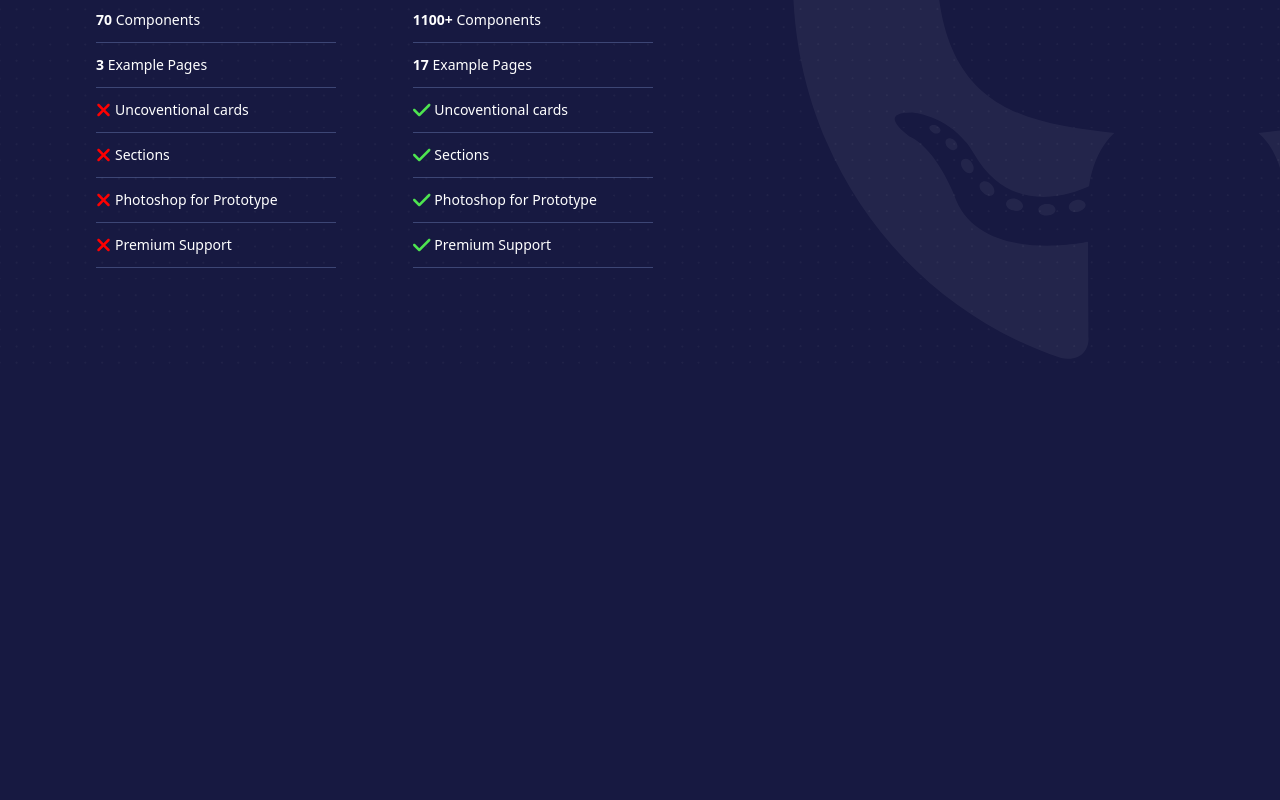
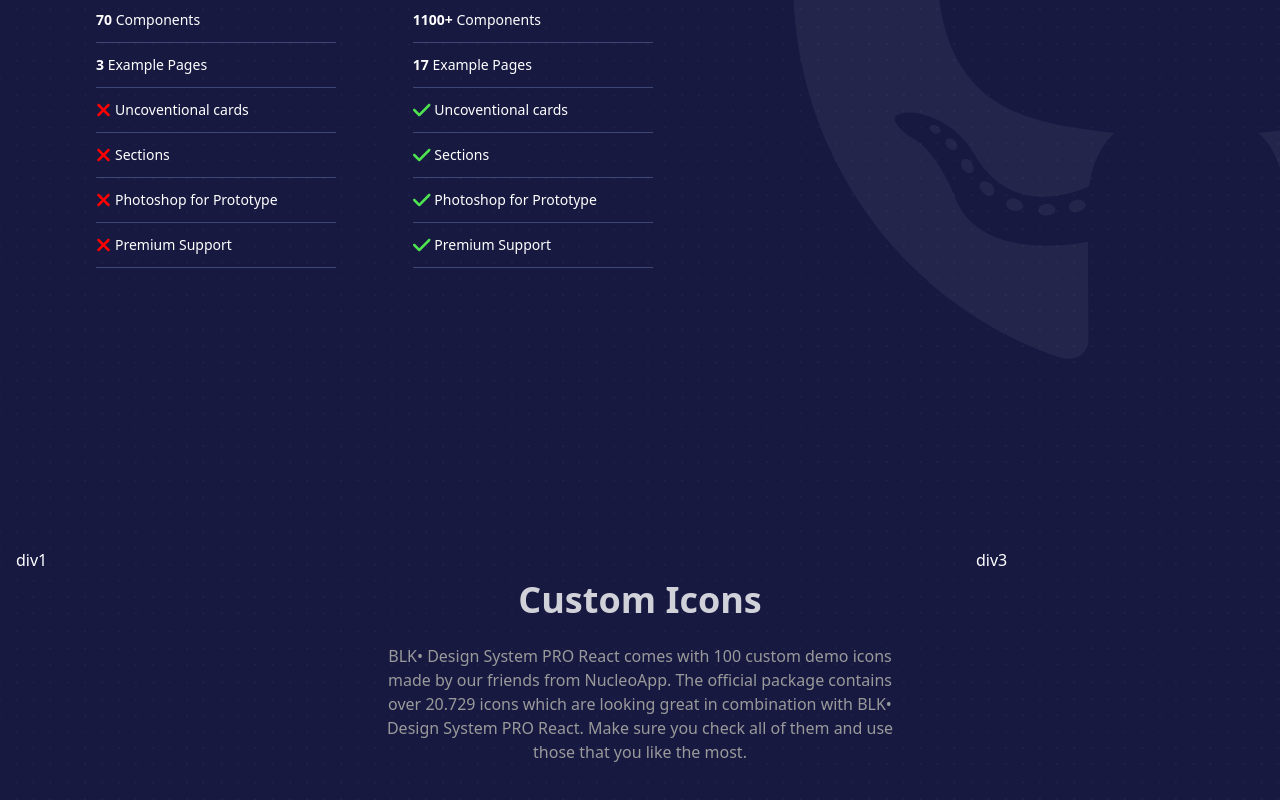
Before and after one commit to ChShehroz/ProjectTailwind, a React (Vite) app: page / in a window 1280 px wide. Shown: the part 1383-2183 px from the top of the page. Before the commit the page ends 1755 px from the top, so only its background shows below. Built offline with nearby package versions, Linux system fonts and the light colour scheme.

Commit message:
Create custom icon

```diff
--- a/src/App.tsx
+++ b/src/App.tsx
@@ -1,5 +1,6 @@
 import FirstSec from "./Component/FirstSec/FirstSec";
 import Icon from "./Component/IconSec/Icon";
+import CustomIcon from "./Component/customIcon/customIcon";
 import "./assets/Style/App.css";
 
 function App() {
@@ -7,6 +8,7 @@ function App() {
     <>
       <FirstSec />
       <Icon />
+      <CustomIcon />
     </>
   );
 }
--- /dev/null
+++ b/src/Component/customIcon/customIcon.tsx
@@ -0,0 +1,30 @@
+const CustomIcon = () => {
+  return (
+    <div className="relative px-0 py-44">
+      <div className="w-full px-4 mx-auto">
+        <div className="flex -mx-4">
+          <div className="sm:w-1/6 lg:w-1/4 flex relative w-full px-4">
+            div1
+          </div>
+          <div className="lg:w-1/2 sm:w-2/3 flex flex-col relative w-full justify-center text-center px-16 col-span-8 sm:col-span-8 lg:col-span-6">
+            <h1 className="mt-8 mb-6 font-bold text-4xl text-[#ffffffcc]">
+              Custom Icons
+            </h1>
+            <p className="mb-1 text-[#9a9a9a] font-light">
+              BLK• Design System PRO React comes with 100 custom demo icons made
+              by our friends from NucleoApp. The official package contains over
+              20.729 icons which are looking great in combination with BLK•
+              Design System PRO React. Make sure you check all of them and use
+              those that you like the most.
+            </p>
+          </div>
+          <div className="sm:w-1/6 lg:w-1/4 flex relative w-full px-4">
+            div3
+          </div>
+        </div>
+      </div>
+    </div>
+  );
+};
+
+export default CustomIcon;
```
